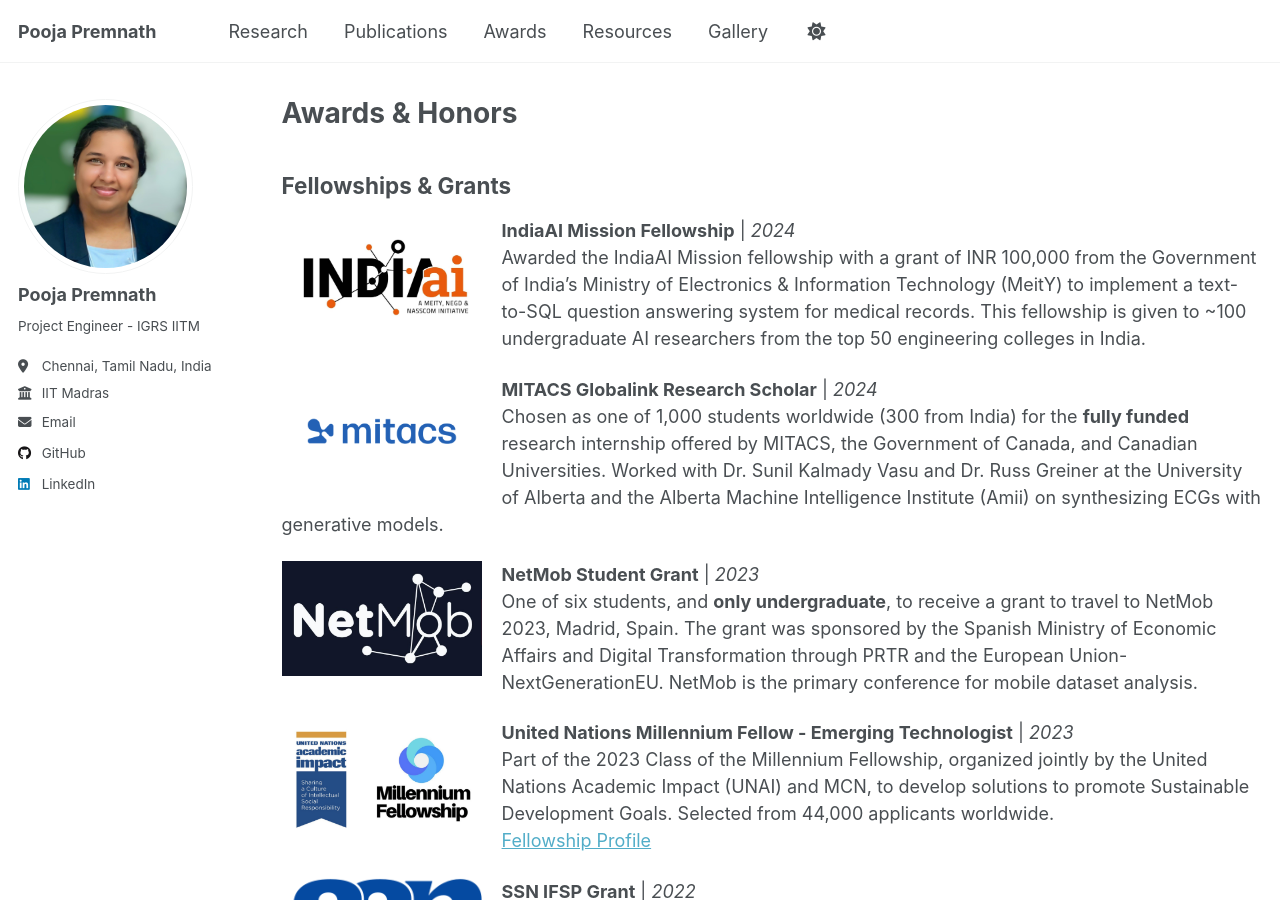
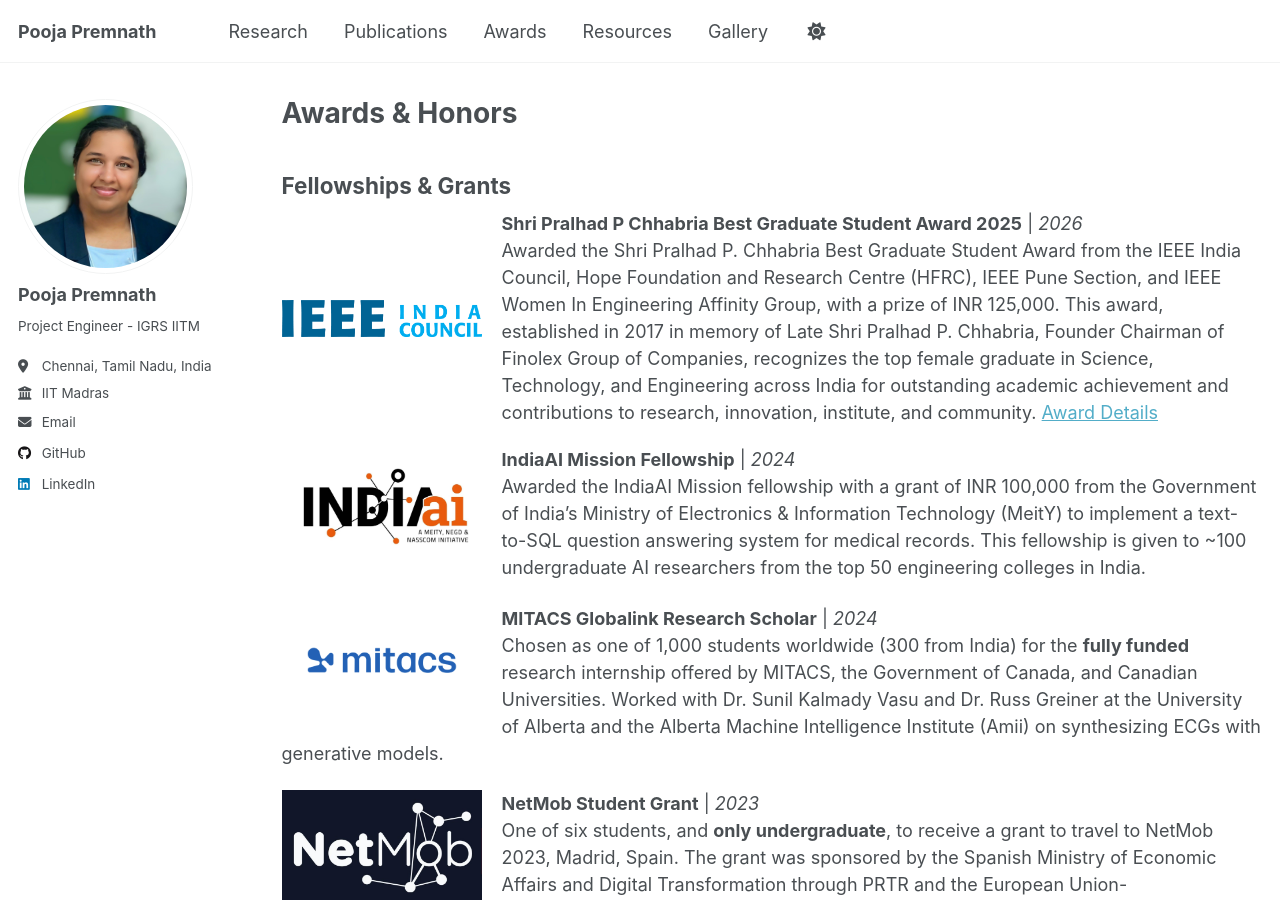
Before and after one commit to pooja-premnath/pooja-premnath.github.io, a Jekyll site: the page built from _pages/awards.md, in a window 1280 px wide and 900 px high. Built offline with Jekyll 4.4.1, drawn with Linux system fonts in a browser that asks for light colours; a script that is not in the unit is left out.

Commit message:
Updates to award page

```diff
--- a/_pages/awards.md
+++ b/_pages/awards.md
@@ -6,6 +6,15 @@
 ---
 
 ## Fellowships & Grants
+
+<div style="display: flex; align-items: center; gap: 20px; margin-bottom: 20px;">
+  <img src="/images/ieee_india_council.png" alt="IEEE India Council Logo" style="width: 200px; flex-shrink: 0;">
+  <div>
+    <strong>Shri Pralhad P Chhabria Best Graduate Student Award 2025</strong> | <em>2026</em><br>
+    Awarded the Shri Pralhad P. Chhabria Best Graduate Student Award from the IEEE India Council, Hope Foundation and Research Centre (HFRC), IEEE Pune Section, and IEEE Women In Engineering Affinity Group, with a prize of INR 125,000. This award, established in 2017 in memory of Late Shri Pralhad P. Chhabria, Founder Chairman of Finolex Group of Companies, recognizes the top female graduate in Science, Technology, and Engineering across India for outstanding academic achievement and contributions to research, innovation, institute, and community. <a href="https://www.hfrc-ieeeawards.org/award-winners/" target="_blank">Award Details</a>
+  </div>
+</div>
+
 
 ![IndiaAI Logo](/images/india_ai.jpg){: width="200" align="left" style="margin-right: 20px;"}
 **IndiaAI Mission Fellowship** | *2024*
```
Also changed, not shown: images/ieee_india_council.png (added).
